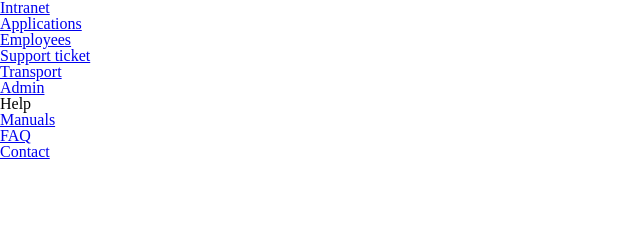
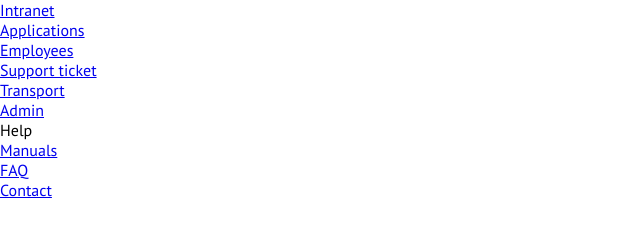
Before and after one commit to arnesierens/internal-web-application-prototype, a plain HTML site: page employees.html in a window 1280 px wide. Shown: the whole page, without its empty margins (0-640 px from the left). Drawn offline with Linux system fonts and the light colour scheme.

Commit message:
Changed font family to pt sans

```diff
--- a/css/sass/main.scss
+++ b/css/sass/main.scss
@@ -3,3 +3,9 @@
 @import 'reset';
 @import 'variables';
 @import 'css3-mixins';
+
+/* General */
+
+body {
+    font: 400 100% 'PT Sans', Helvetica, Arial, sans-serif;
+}
--- a/employees.html
+++ b/employees.html
@@ -4,6 +4,7 @@
     <meta charset="UTF-8">
     <title>Intranet - Employees</title>
 
+    <link href='https://fonts.googleapis.com/css?family=PT+Sans:400,700' rel='stylesheet' type='text/css'>
     <link rel="stylesheet" href="css/main.css">
 </head>
 
```
Also changed, not shown: css/main.css, 1 other file.
